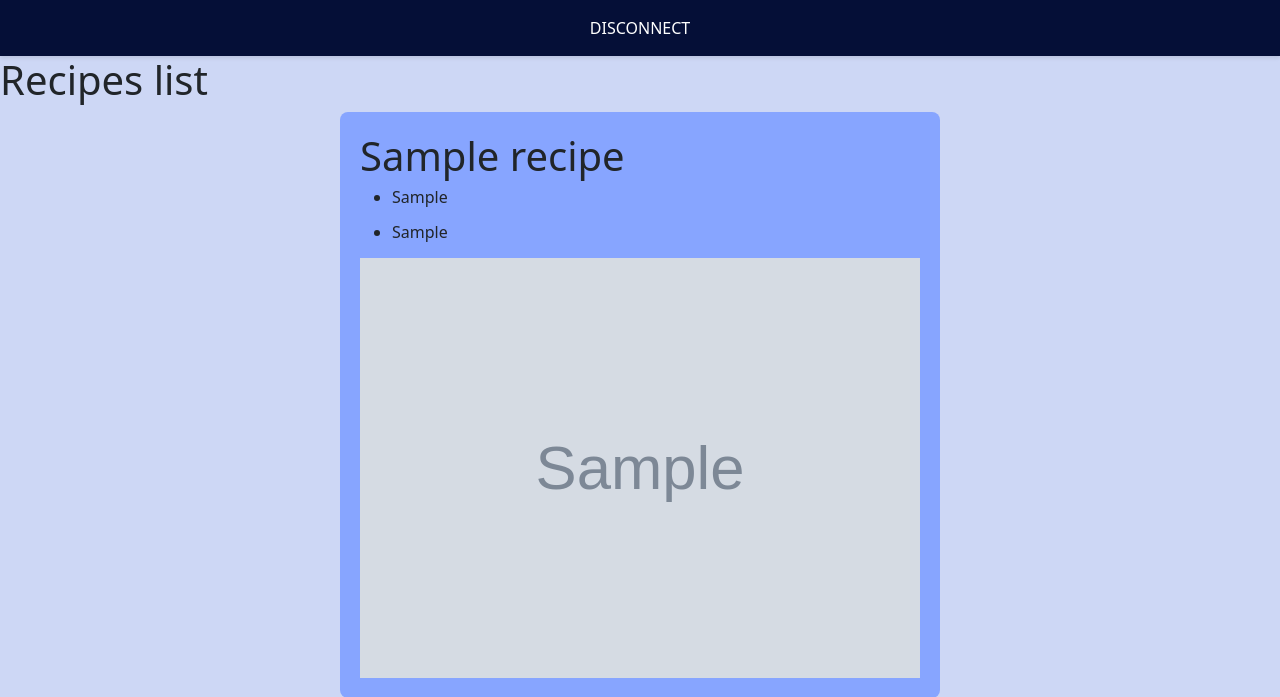
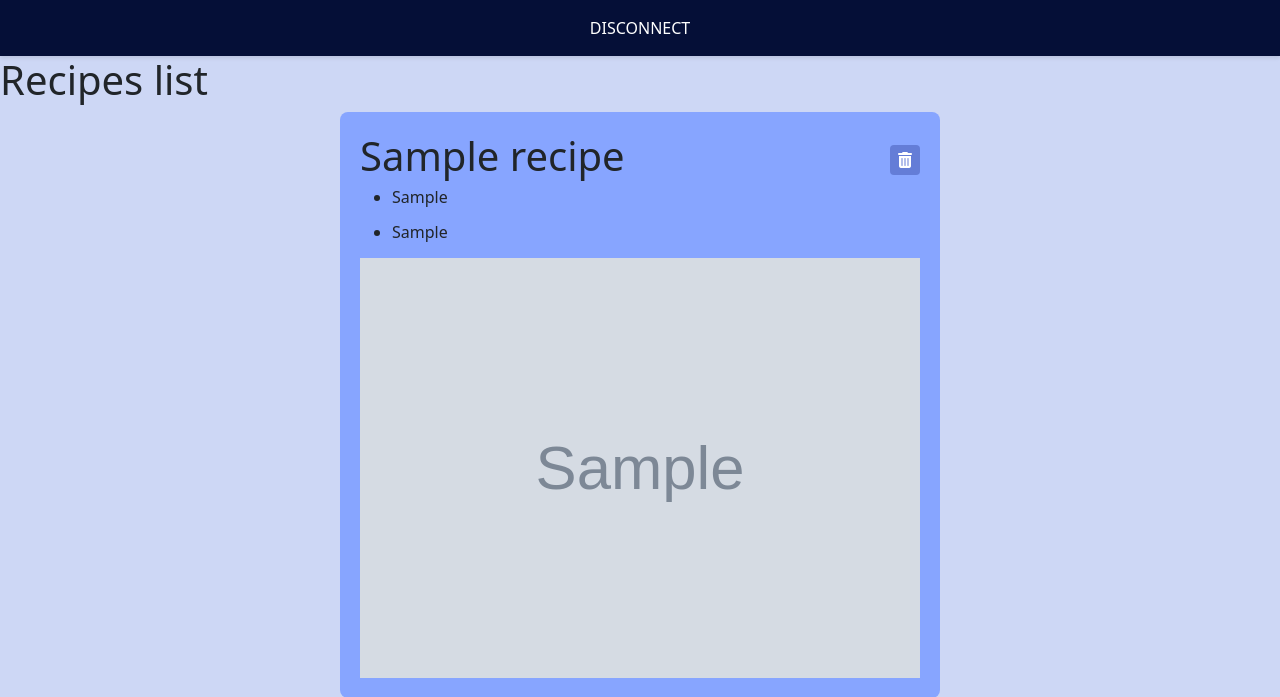
Before and after one commit to CassandraDM/recipeBox, a PHP site: page /recipe.php in a window 1280 px wide. Shown: the top 697 px of the page. Run offline with PHP 8.4, Linux system fonts and the light colour scheme; the visitor is signed in with stand-in values (Sample User, id 1); tables that the repository leaves empty or names only in its code hold one stand-in row (values such as "Sample post"); grey boxes marked "Sample" are stand-in pictures.

Commit message:
features/delete-recipe

```diff
--- a/src/parts/header.php
+++ b/src/parts/header.php
@@ -9,6 +9,7 @@
     <meta name="viewport" content="width=device-width, initial-scale=1.0">
     <title>Document</title>
     <link rel="stylesheet" href="style.css">
+    <link rel="stylesheet" href="https://cdnjs.cloudflare.com/ajax/libs/font-awesome/6.5.2/css/all.min.css" integrity="sha512-SnH5WK+bZxgPHs44uWIX+LLJAJ9/2PkPKZ5QiAj6Ta86w+fsb2TkcmfRyVX3pBnMFcV7oQPJkl9QevSCWr3W6A==" crossorigin="anonymous" referrerpolicy="no-referrer" />
     <link href="https://cdn.jsdelivr.net/npm/bootstrap@5.3.2/dist/css/bootstrap.min.css" rel="stylesheet" integrity="sha384-T3c6CoIi6uLrA9TneNEoa7RxnatzjcDSCmG1MXxSR1GAsXEV/Dwwykc2MPK8M2HN" crossorigin="anonymous">
     <script src="https://cdn.jsdelivr.net/npm/bootstrap@5.3.2/dist/js/bootstrap.bundle.min.js" integrity="sha384-C6RzsynM9kWDrMNeT87bh95OGNyZPhcTNXj1NW7RuBCsyN/o0jlpcV8Qyq46cDfL" crossorigin="anonymous"></script>
 </head>
--- a/src/recipe.php
+++ b/src/recipe.php
@@ -42,7 +42,14 @@
 
 <div class="recipe">
     <div>
-        <h1><?php echo htmlspecialchars($recipes['title']); ?></h1>
+        <div class="recipe-header">
+            <h1><?php echo htmlspecialchars($recipes['title']); ?></h1>
+            <div class="actions-container">
+                <a class="action" href="scripts/delete-recipe-script.php?id=<?php echo htmlspecialchars($recipes["id"]) ?>">
+                    <i class="fa-solid fa-trash-can" ></i>
+                </a>
+            </div>
+        </div>
         <div>
             <ul>
                 <?php $recipes['ingredients'] = explode(";",$recipes['ingredients']) ?>
--- a/src/style.css
+++ b/src/style.css
@@ -19,9 +19,16 @@ nav {
 
 .recipe-list {
     display: flex;
-    justify-content: center;
+    flex-direction: column;
+    align-items: center;
     width:100%;
     gap: 20px;
+}
+
+.recipe-header{
+    display: flex;
+    justify-content: space-between;
+    align-items: center;
 }
 
 .recipe {
@@ -38,3 +45,18 @@ nav {
         font-size: medium;
     }
 }
+
+.action {
+    display: flex;
+    align-items: center;
+    justify-content: center;
+    background-color: rgb(100, 125, 215);
+    border-radius: 4px;
+    width: 30px;
+    height: 30px;
+
+    i {
+        color: white;
+        font-size: 16px;
+    }
+}
```
Also changed, not shown: src/scripts/delete-recipe-script.php (added, +12 -0 lines).
